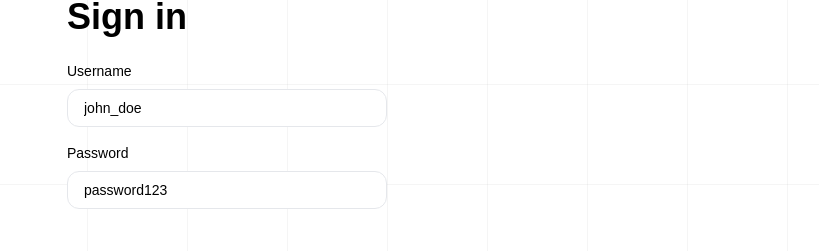
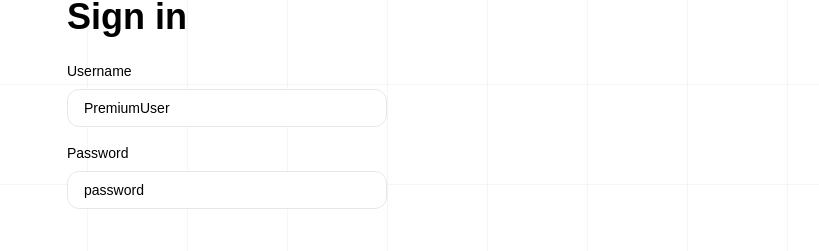
Before and after one commit to patrikferreira/todolist-react, a React (Vite) app: page / in a window 1280 px wide. Shown: the part 216-467 px from the top of the page, without its empty margins (413-1232 px from the left). Built offline with nearby package versions, Linux system fonts and the light colour scheme.

Commit message:
- Swap default user

```diff
--- a/src/components/SignIn.tsx
+++ b/src/components/SignIn.tsx
@@ -16,8 +16,10 @@ export default function SignIn() {
   const ctx = useContext(AppContext);
   const navigate = useNavigate();
   const [formData, setFormData] = useState<FormData>({
-    username: "john_doe",
-    password: "password123",
+    // username: "AdminUser",
+    // username: "BasicUser",
+    username: "PremiumUser",
+    password: "password",
   });
   const [error, setError] = useState<string | null>(null);
 
```
